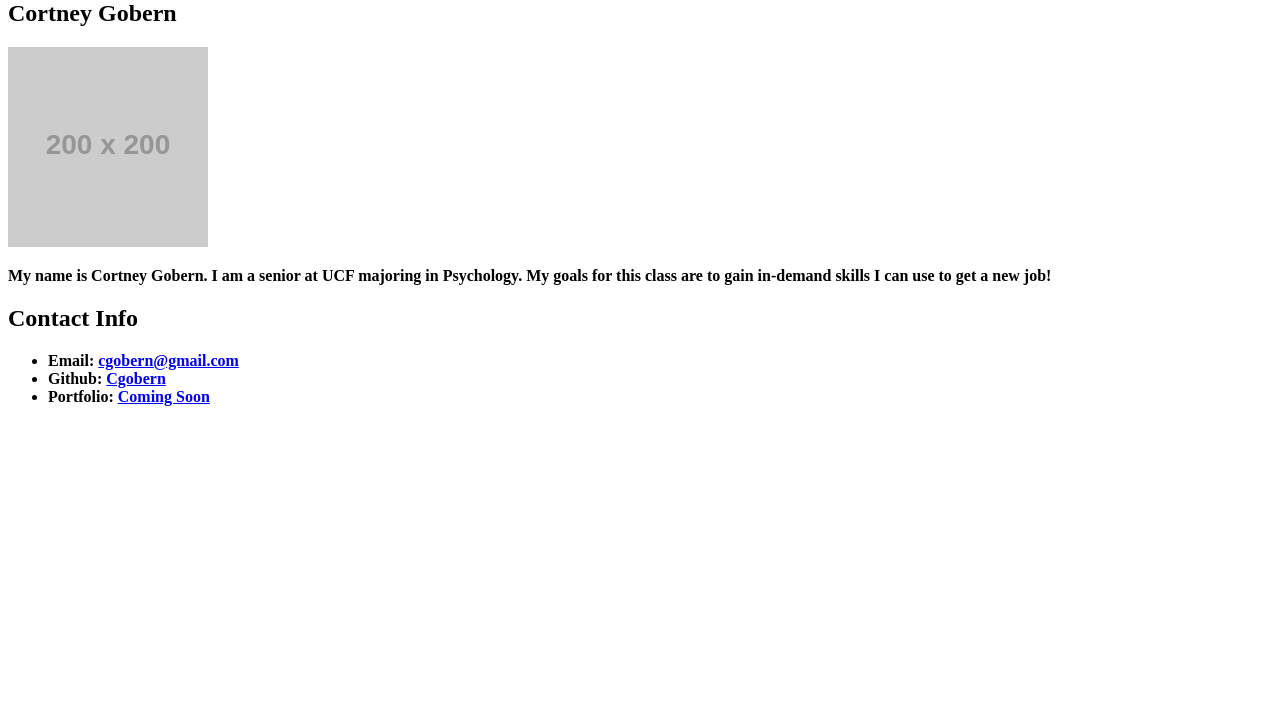
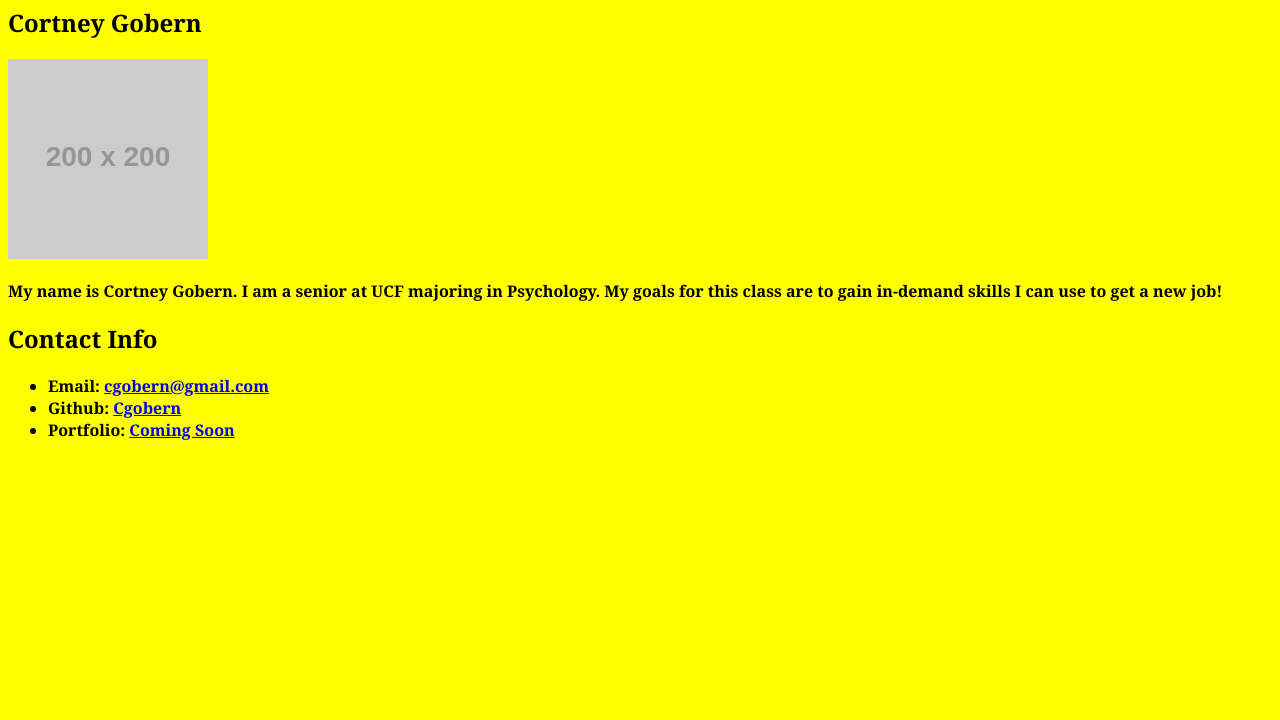
Before and after one commit to Cgobern/Basic_Portfolio, a plain HTML site: page portfolio.html in a window 1280 px wide. Shown: the part 80-800 px from the top of the page. Drawn offline with Linux system fonts and the light colour scheme; placeholder pictures from the web are drawn by us.

Commit message:
class exercise use as a basis for your actual project

```diff
--- /dev/null
+++ b/css/style.css
@@ -0,0 +1,5 @@
+body {
+background-color: yellow;
+font-family: "Georgia" , Times New Roman, Times, serif;
+
+}
--- a/portfolio.html
+++ b/portfolio.html
@@ -1,12 +1,16 @@
 <!DOCTYPE html>
 <html lang= "en">
 	<head>
+	<link rel="stylesheet" type="text/css" href="css/style.css">
 		<title>Student Bio</title>
-	</head>
+
 	<body>
-		<h1><strong>Student Bio</h1>
-		<h2>Cortney Gobern</h2>
-		<img src="http://placehold.it/200x200" alt="Cortney Gobern">
+		<div>
+
+			<h1><strong>Stud ent Bio </h1>
+			<h2>Cortney Gobern</h2>
+			<img src="http://placehold.it/200x200" alt="Cortney Gobern">
+		</div>
 
 		<p>My name is Cortney Gobern. I am a senior at UCF majoring in Psychology. My goals for this class are to gain in-demand skills I can use to get a new job!</p>
 
@@ -17,5 +21,8 @@
 				<li>Portfolio: <a href="#">Coming Soon</li>
 
 			</ul>
+
+	</head>
+
 	</body>
-	</html>
+</html>
```
Also changed, not shown: 2 other files.
